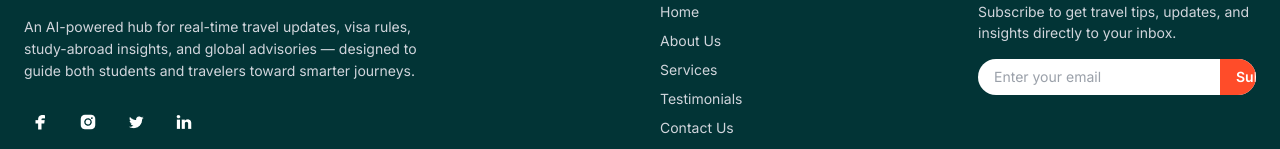
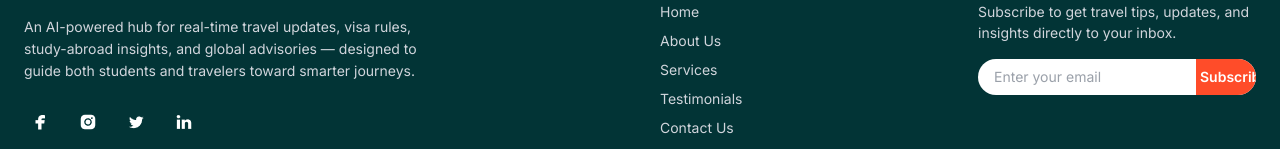
Before and after one commit to Dadben08/Travactive, a React (Vite) app: page /contact in a window 1280 px wide. Shown: the part 1246-1395 px from the top of the page. Built offline with nearby package versions, Linux system fonts and the light colour scheme.

Commit message:
correction on footer

```diff
--- a/src/Components/Footer.jsx
+++ b/src/Components/Footer.jsx
@@ -67,7 +67,7 @@ const Footer = () => {
               />
               <button
                 type="submit"
-                className="bg-[#FF4C29] text-white px-4 py-2 text-sm font-semibold hover:bg-[#ff684d] transition"
+                className="bg-[#FF4C29] -ml-6 text-white  px-1 py-2 text-sm font-semibold hover:bg-[#ff684d] transition "
               >
                 Subscribe
               </button>
```
